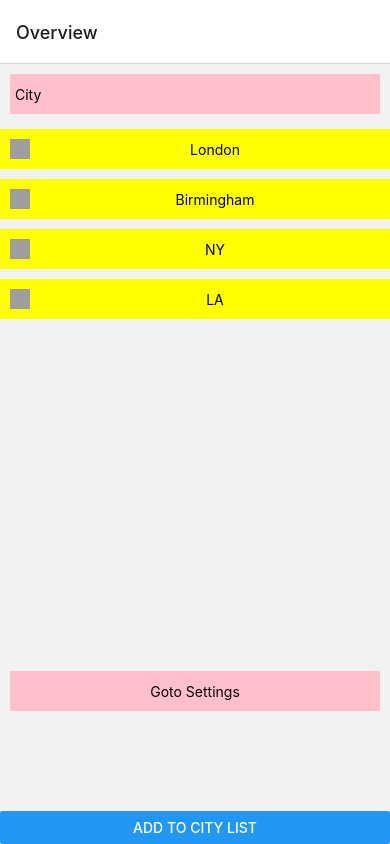
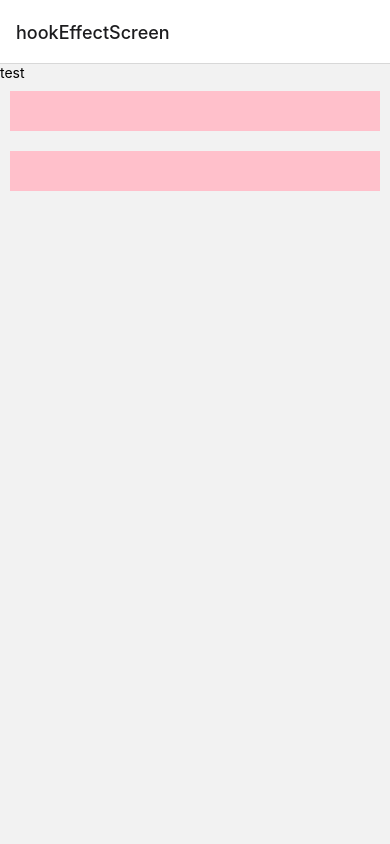
Before and after one commit to firdousali86/Batch4, a React Native app: screen / in a window 390 px wide. Built offline with nearby package versions, Linux system fonts and the light colour scheme; grey boxes are pictures that could not be loaded.

Commit message:
hook effect screen

```diff
--- a/App.js
+++ b/App.js
@@ -8,7 +8,11 @@
 import React from 'react';
 import {NavigationContainer} from '@react-navigation/native';
 import {createNativeStackNavigator} from '@react-navigation/native-stack';
-import {DashboardScreen, SettingScreen} from './src/containers';
+import {
+  DashboardScreen,
+  SettingScreen,
+  HookEffectScreen,
+} from './src/containers';
 
 const Stack = createNativeStackNavigator();
 
@@ -16,6 +20,11 @@ function App() {
   return (
     <NavigationContainer>
       <Stack.Navigator>
+        <Stack.Screen
+          name="hookEffectScreen"
+          component={HookEffectScreen}
+          initialParams={{city: 'New Delhi', country: 'India'}}
+        />
         <Stack.Screen
           name="Dashboard"
           component={DashboardScreen}
--- a/src/containers/DashboardScreen/index.js
+++ b/src/containers/DashboardScreen/index.js
@@ -14,10 +14,10 @@ const DashboardScreen = props => {
   const [city, setCity] = useState('');
 
   const [cityList, setCityList] = useState([
-    {title: 'London'},
-    {title: 'Birmingham'},
-    {title: 'NY'},
-    {title: 'LA'},
+    {city: 'London'},
+    {city: 'Birmingham'},
+    {city: 'NY'},
+    {city: 'LA'},
   ]);
 
   return (
@@ -38,10 +38,16 @@ const DashboardScreen = props => {
         data={cityList}
         renderItem={({item}) => {
           return (
-            <View
+            <TouchableOpacity
+              onPress={() => {
+                props.navigation.navigate('Settings', {
+                  city: item.title,
+                  country: 'somecountry',
+                });
+              }}
               style={{
                 height: 40,
-                backgroundColor: 'yellow',
+                backgroundColor: 'blue',
                 marginVertical: 5,
                 justifyContent: 'center',
                 alignItems: 'center',
@@ -63,9 +69,9 @@ const DashboardScreen = props => {
                   justifyContent: 'center',
                   alignItems: 'center',
                 }}>
-                <Text>{item.title}</Text>
+                <Text>{item.city}</Text>
               </View>
-            </View>
+            </TouchableOpacity>
           );
         }}
       />
--- /dev/null
+++ b/src/containers/HookEffectScreen/index.js
@@ -0,0 +1,39 @@
+import {useEffect, useState} from 'react';
+import {Text, View, TextInput} from 'react-native';
+import ChildComp from './myChildComp';
+
+const HookEffectScreen = props => {
+  const [firstName, setFirstName] = useState('');
+  const [lastName, setLastName] = useState('');
+
+  useEffect(() => {
+    console.log('useeffect called');
+  }, []); // only be called at once at the load time // componentdidmount
+
+  console.log('render ran');
+
+  return (
+    <View>
+      <Text>test</Text>
+
+      <TextInput
+        value={firstName}
+        onChangeText={ct => {
+          setFirstName(ct);
+        }}
+        style={{backgroundColor: 'pink', height: 40, margin: 10, padding: 5}}
+      />
+      <TextInput
+        value={lastName}
+        onChangeText={ct => {
+          setLastName(ct);
+        }}
+        style={{backgroundColor: 'pink', height: 40, margin: 10, padding: 5}}
+      />
+
+      <ChildComp firstName={firstName} lastName={lastName} />
+    </View>
+  );
+};
+
+export default HookEffectScreen;
--- /dev/null
+++ b/src/containers/HookEffectScreen/myChildComp.js
@@ -0,0 +1,26 @@
+import {useEffect, useState} from 'react';
+import {View, Text} from 'react-native';
+
+const myChildComp = props => {
+  const [firstName, setFirstName] = useState(props.firstName);
+  const [lastName, setLastName] = useState(props.lastName);
+
+  //   console.log('child comp renders: ' + JSON.stringify(props));
+
+  useEffect(() => {
+    setFirstName(props.firstName);
+  }, [props.firstName]);
+
+  useEffect(() => {
+    setLastName(props.lastName);
+  }, [props.lastName]);
+
+  return (
+    <View>
+      <Text style={{backgroundColor: 'yellow'}}>{firstName}</Text>
+      <Text style={{backgroundColor: 'yellow'}}>{lastName}</Text>
+    </View>
+  );
+};
+
+export default myChildComp;
--- a/src/containers/index.js
+++ b/src/containers/index.js
@@ -1,4 +1,5 @@
 import DashboardScreen from './DashboardScreen';
 import SettingScreen from './SettingsScreen';
+import HookEffectScreen from './HookEffectScreen';
 
-export {DashboardScreen, SettingScreen};
+export {DashboardScreen, SettingScreen, HookEffectScreen};
```
